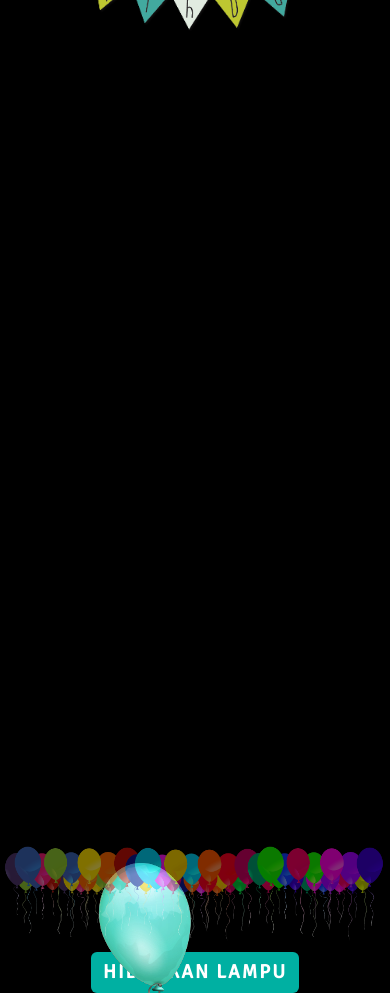
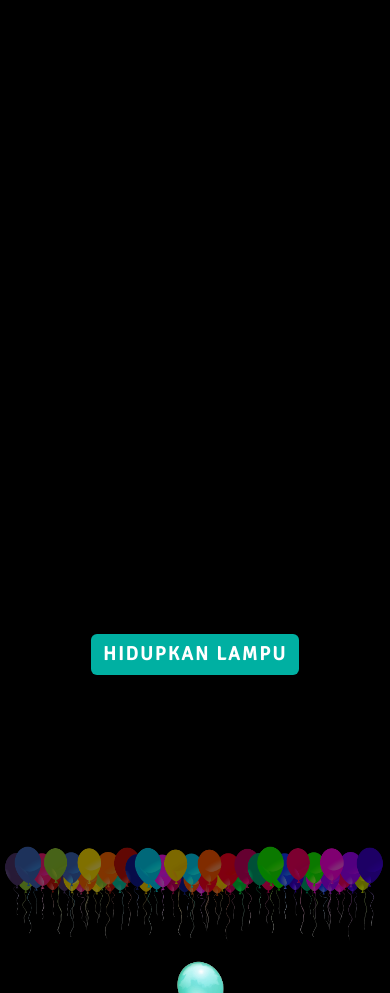
Before and after one commit to Muhammadrizkybagas/hbd, a website: page index.html in a window 390 px wide. After the commit the page ends 844 px from the top, so only its background shows below. Drawn offline with nearby package versions, Linux system fonts and the light colour scheme.

Commit message:
Update stylesheet.css

```diff
--- a/stylesheet.css
+++ b/stylesheet.css
@@ -1108,6 +1108,18 @@
 #b5,#b55{
 	background-image: url('b5.png');
 }
+#b2,#b22 {
+	background-image: url('b2.png');
+}
+#b3,#b33 {
+	background-image: url('b3.png');
+}
+#b4,#b44{
+	background-image: url('b4.png');
+}
+#b5,#b55{
+	background-image: url('b5.png');
+}
 #b6,#b66{
 	background-image: url('b6.png');
 }
@@ -1303,10 +1315,49 @@
     }
 
 
-
-    /*controlling tablet width*/
-    /*@media only screen and (max-width: 720px){
+    /* @media only screen and (max-width: 720px){
     	.container {
     		-webkit-transform: scale(0.9);
     	}
-    }*/
+    } */
+    @media only screen and (max-width: 540px){
+		.bannar {
+			margin-top: 2rem;
+		}
+		.bulb-holder {
+			width: 50px;
+			margin-left: 0.5rem;
+			align-items: center;
+			justify-content: center;
+		}
+
+		.cont-balloons{
+			margin-right: 5rem;
+			margin-left: 5rem;
+			padding-left: 5rem;
+			padding-right: 5rem;
+		}
+
+		.balloons {
+			margin: 0;
+			padding: 0;
+			position: fixed;
+			bottom: -200px;
+			opacity: 0.6;
+			z-index: 70;
+			width: 50px;
+			height: 83px;
+			background-repeat: no-repeat no-repeat;
+			background-size: 50px 83px;
+		}
+		.balloons h2 {
+			margin-bottom: 10px;
+			padding: 0;
+			text-transform: uppercase;
+			font-family: 'Signika', sans-serif;
+			font-size: 2rem;
+			color: #BF4136;
+			text-shadow: 5px 5px 5px #FFF;
+			display: none;
+		}
+    }
```
